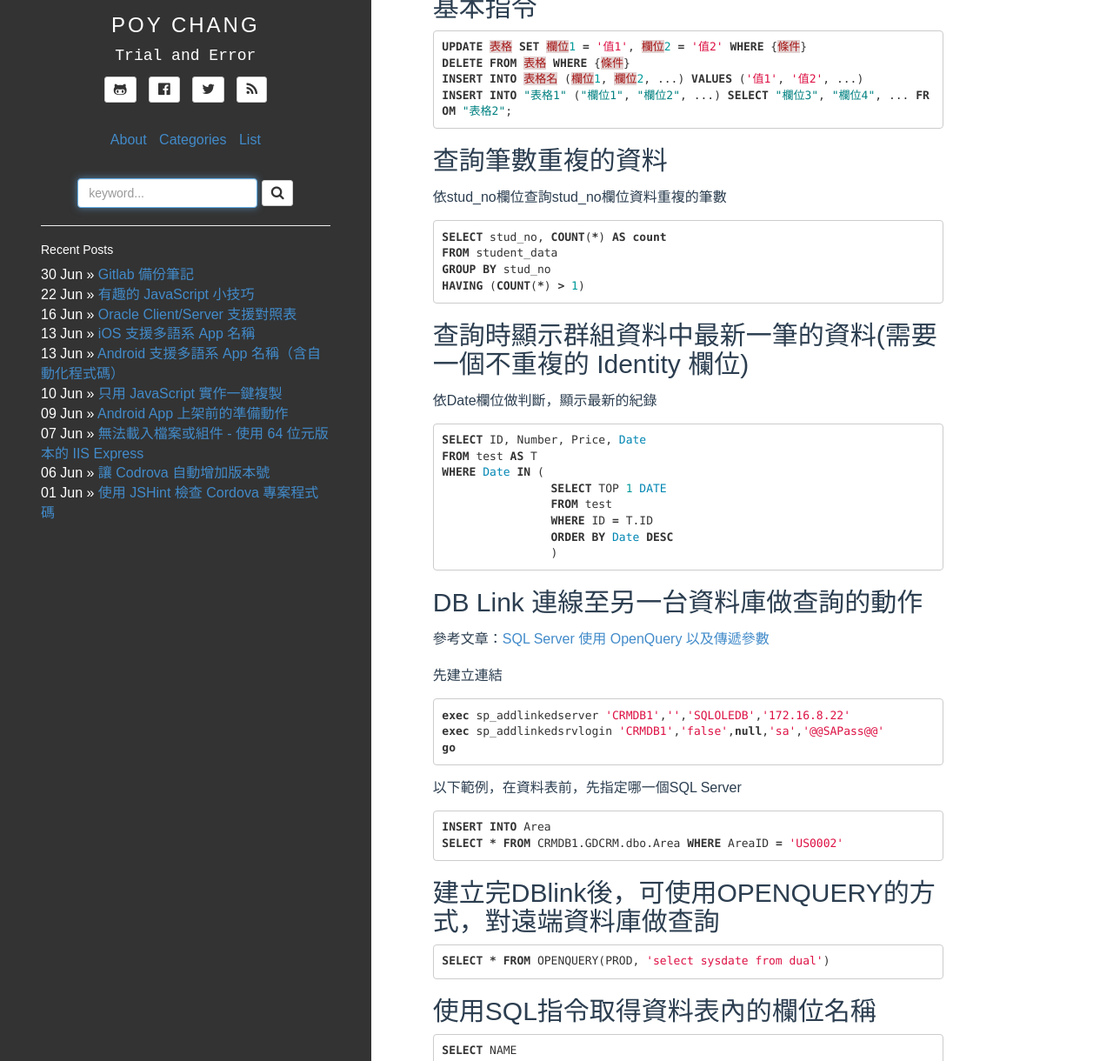
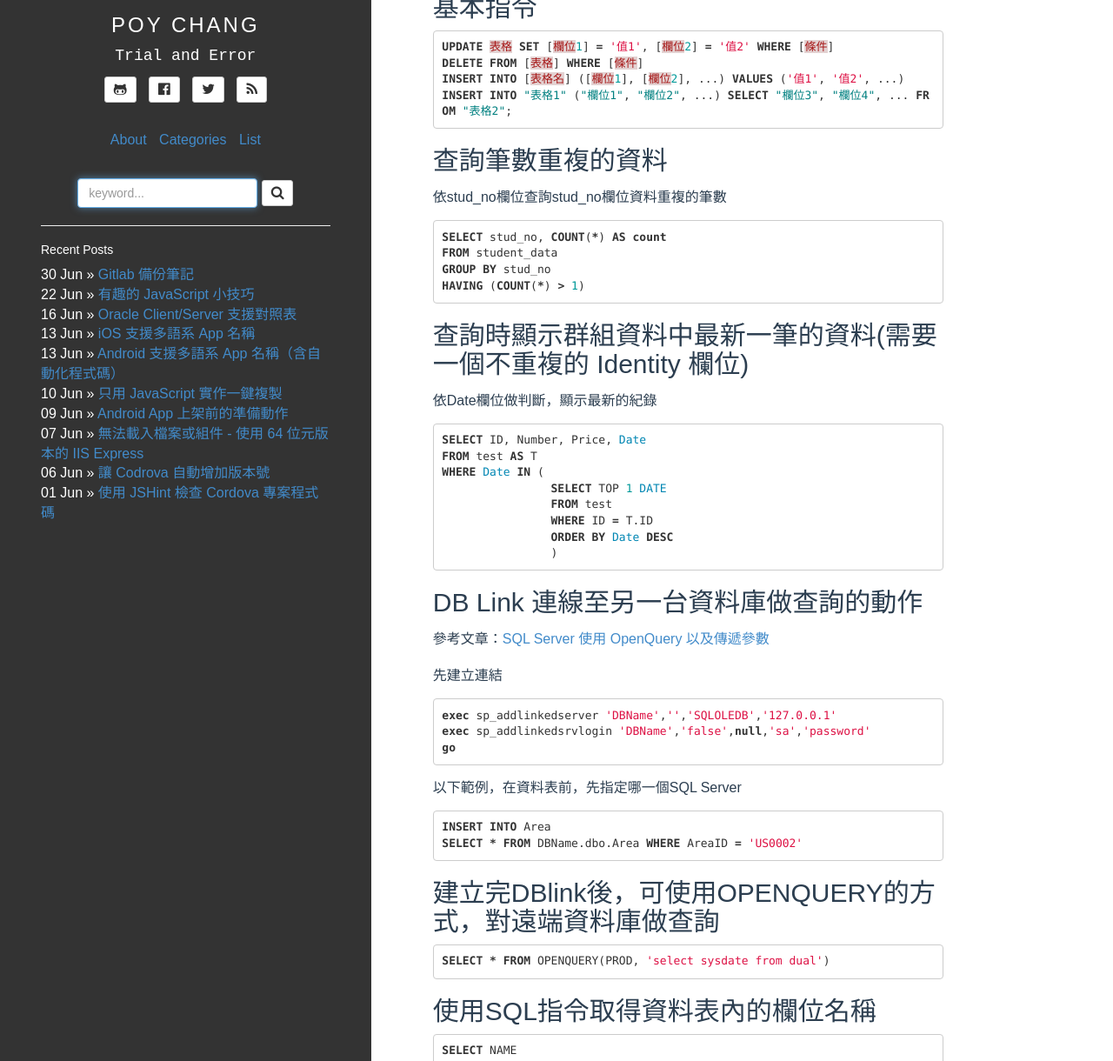
Before and after one commit to poychang/poychang.github.io, a Jekyll site: the page built from _posts/1970-01-01-ms-sql.md, in a window 1280 px wide and 1400 px high, cut to the strip 180-1400 px from the top of the window. Shown: the whole strip at 87% size. Built offline with Jekyll 4.4.1, drawn with Linux system fonts in a browser that asks for light colours; some web fonts are replaced; comment, search, counter and statistics services are not loaded.

Commit message:
alter post

````diff
--- a/_posts/1970-01-01-ms-sql.md
+++ b/_posts/1970-01-01-ms-sql.md
@@ -9,9 +9,9 @@ categories: []
 ## 基本指令
 
 ```sql
-UPDATE 表格 SET 欄位1 = '值1', 欄位2 = '值2' WHERE {條件}
-DELETE FROM 表格 WHERE {條件}
-INSERT INTO 表格名 (欄位1, 欄位2, ...) VALUES ('值1', '值2', ...)
+UPDATE 表格 SET [欄位1] = '值1', [欄位2] = '值2' WHERE [條件]
+DELETE FROM [表格] WHERE [條件]
+INSERT INTO [表格名] ([欄位1], [欄位2], ...) VALUES ('值1', '值2', ...)
 INSERT INTO "表格1" ("欄位1", "欄位2", ...) SELECT "欄位3", "欄位4", ... FROM "表格2";
 ```
 
@@ -48,8 +48,8 @@ WHERE Date IN (
 先建立連結
 
 ```sql
-exec sp_addlinkedserver 'CRMDB1','','SQLOLEDB','172.16.8.22'
-exec sp_addlinkedsrvlogin 'CRMDB1','false',null,'sa','@@SAPass@@'
+exec sp_addlinkedserver 'DBName','','SQLOLEDB','127.0.0.1'
+exec sp_addlinkedsrvlogin 'DBName','false',null,'sa','password'
 go
 ```
 
@@ -57,7 +57,7 @@ go
 
 ```sql
 INSERT INTO Area
-SELECT * FROM CRMDB1.GDCRM.dbo.Area WHERE AreaID = 'US0002'
+SELECT * FROM DBName.dbo.Area WHERE AreaID = 'US0002'
 ```
 
 ## 建立完DBlink後，可使用OPENQUERY的方式，對遠端資料庫做查詢
````
